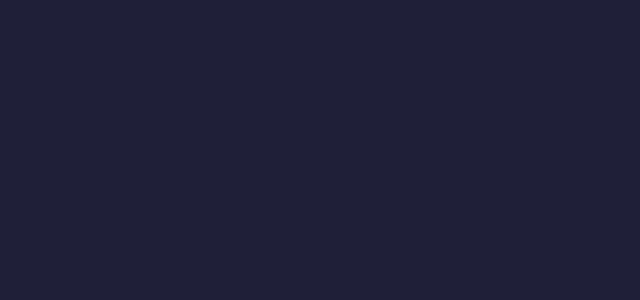
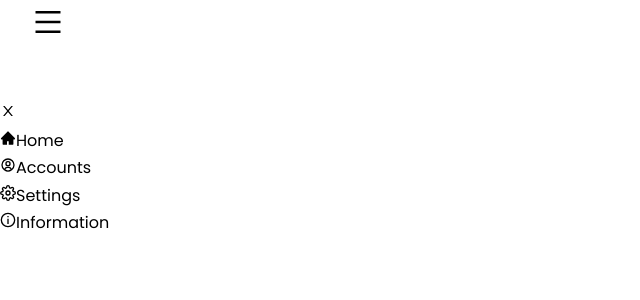
Before and after one commit to Putra1105/smeaspedia, a React (Create React App) app in the folder frontend/: page / in a window 1280 px wide. Shown: the top 300 px of the page, without its empty margins (0-640 px from the left). Built offline with nearby package versions, Linux system fonts and the light colour scheme.

Commit message:
nav setengah jadi

```diff
--- a/frontend/package.json
+++ b/frontend/package.json
@@ -10,6 +10,7 @@
     "react": "^18.2.0",
     "react-dom": "^18.2.0",
     "react-icons": "^4.4.0",
+    "react-router-dom": "^6.3.0",
     "react-scripts": "5.0.1",
     "web-vitals": "^2.1.4"
   },
--- a/frontend/public/index.html
+++ b/frontend/public/index.html
@@ -5,39 +5,10 @@
     <link rel="icon" href="%PUBLIC_URL%/favicon.ico" />
     <meta name="viewport" content="width=device-width, initial-scale=1" />
     <meta name="theme-color" content="#000000" />
-    <meta
-      name="description"
-      content="Web site created using create-react-app"
-    />
     <link rel="apple-touch-icon" href="%PUBLIC_URL%/logo192.png" />
-    <!--
-      manifest.json provides metadata used when your web app is installed on a
-      user's mobile device or desktop. See https://developers.google.com/web/fundamentals/web-app-manifest/
-    -->
-    <link rel="manifest" href="%PUBLIC_URL%/manifest.json" />
-    <!--
-      Notice the use of %PUBLIC_URL% in the tags above.
-      It will be replaced with the URL of the `public` folder during the build.
-      Only files inside the `public` folder can be referenced from the HTML.
-
-      Unlike "/favicon.ico" or "favicon.ico", "%PUBLIC_URL%/favicon.ico" will
-      work correctly both with client-side routing and a non-root public URL.
-      Learn how to configure a non-root public URL by running `npm run build`.
-    -->
-    <title>React App</title>
+    <title>SmeasPedia</title>
   </head>
   <body>
-    <noscript>You need to enable JavaScript to run this app.</noscript>
     <div id="root"></div>
-    <!--
-      This HTML file is a template.
-      If you open it directly in the browser, you will see an empty page.
-
-      You can add webfonts, meta tags, or analytics to this file.
-      The build step will place the bundled scripts into the <body> tag.
-
-      To begin the development, run `npm start` or `yarn start`.
-      To create a production bundle, use `npm run build` or `yarn build`.
-    -->
   </body>
 </html>
--- a/frontend/src/App.jsx
+++ b/frontend/src/App.jsx
@@ -1,7 +1,12 @@
 import React from 'react';
+import Home from './pages/Home';
 
 const App = () => {
-  return <></>;
+  return (
+    <div className="app">
+      <Home />
+    </div>
+  );
 };
 
 export default App;
--- /dev/null
+++ b/frontend/src/component/Navbar/Nav.jsx
@@ -0,0 +1,43 @@
+import React from 'react';
+import { AiOutlineMenu } from 'react-icons/ai';
+import { Link } from 'react-router-dom';
+import { AiOutlineClose } from 'react-icons/ai';
+import { useState } from 'react';
+import { SidebarData } from './SidebarData';
+import './nav.css';
+
+const Nav = () => {
+  const [sidebar, setSidebar] = useState(false);
+
+  const showSidebar = () => setSidebar(!sidebar);
+  return (
+    <>
+      <div className="navbar">
+        <Link to="#" className="menu-bars">
+          <AiOutlineMenu onClick={showSidebar} />
+        </Link>
+      </div>
+      <nav className={sidebar ? 'nav-menu active' : 'nav-meny'}>
+        <ul className="nav-menu-items">
+          <li className="navbar-toggle">
+            <Link to="#" className="menu-bar">
+              <AiOutlineClose />
+            </Link>
+          </li>
+          {SidebarData.map((item, index) => {
+            return (
+              <li key={index} className={item.cName}>
+                <Link to={item.path}>
+                  {item.icon}
+                  <span>{item.title}</span>
+                </Link>
+              </li>
+            );
+          })}
+        </ul>
+      </nav>
+    </>
+  );
+};
+
+export default Nav;
--- /dev/null
+++ b/frontend/src/component/Navbar/SidebarData.jsx
@@ -0,0 +1,32 @@
+import React from 'react';
+import { AiFillHome } from 'react-icons/ai';
+import { BiUserCircle } from 'react-icons/bi';
+import { FiSettings } from 'react-icons/fi';
+import { GrCircleInformation } from 'react-icons/gr';
+
+export const SidebarData = [
+  {
+    title: 'Home',
+    path: '/',
+    icon: <AiFillHome />,
+    cName: 'nav-text',
+  },
+  {
+    title: 'Accounts',
+    path: '/accounts',
+    icon: <BiUserCircle />,
+    cName: 'nav-text',
+  },
+  {
+    title: 'Settings',
+    path: '/settings',
+    icon: <FiSettings />,
+    cName: 'nav-text',
+  },
+  {
+    title: 'Information',
+    path: '/information',
+    icon: <GrCircleInformation />,
+    cName: 'nav-text',
+  },
+];
--- /dev/null
+++ b/frontend/src/component/Navbar/nav.css
@@ -0,0 +1,13 @@
+.navbar {
+  background: var(--color-grey-white);
+  height: 100px;
+  display: flex;
+  justify-content: start;
+  aligh-items: center;
+}
+.menu-bars {
+  margin-left: 2rem;
+  font-size: 2rem;
+  background: none;
+  color: var(--color-grey);
+}
--- a/frontend/src/index.css
+++ b/frontend/src/index.css
@@ -10,21 +10,6 @@
   text-decoration: none;
 }
 
-:root {
-  --color-bg: #1f1f38;
-  --color-bg-variant: #2c2c6c;
-  --color-primary: #4db5ff;
-  --color-primary-variant: rgba(77, 181, 255, 0.4);
-  --color-white: #fff;
-  --color-light: rgba(255, 255, 255, 0.6);
-
-  --transition: all 400ms ease;
-
-  --container-width-lg: 75%;
-  --container-width-md: 86%;
-  --container-width-sm: 90%;
-}
-
 html {
   scroll-behavior: smooth;
 }
@@ -35,10 +20,7 @@ html {
 
 body {
   font-family: 'Poppins', sans-serif;
-  background: var(--color-bg);
-  color: var(--color-white);
   line-height: 1.7;
-  background-image: url();
 }
 
 /*================GENERAL STYLE===================================*/
@@ -117,24 +99,10 @@ img {
 
 /*=================MEDIA QUERIES (MEDIUM DEVICE)==========================*/
 @media screen and (max-width: 1024px) {
-  .container {
-    width: var(--container-width-md);
-  }
-
-  section {
-    margin-top: 6rem;
-  }
 }
 
 /*=================MEDIA QUERIES (SMALL DEVICE)==========================*/
 @media screen and (max-width: 600px) {
-  .container {
-    width: var(--container-width-sm);
-  }
-
-  section > h2 {
-    margin-top: 2rem;
-  }
 }
 
 /* terserah */
--- a/frontend/src/pages/Home.jsx
+++ b/frontend/src/pages/Home.jsx
@@ -1,7 +1,16 @@
 import React from 'react';
+import Nav from '../component/Navbar/Nav.jsx';
+import { BrowserRouter as Router, Routes, Route } from 'react-router-dom';
 
 const Home = () => {
-  return <div>Home</div>;
+  return (
+    <Router>
+      <Nav />
+      <Routes>
+        <Route path="/" />
+      </Routes>
+    </Router>
+  );
 };
 
 export default Home;
--- a/frontend/src/styles/variable.css
+++ b/frontend/src/styles/variable.css
@@ -4,4 +4,8 @@
   --color-dark: #1d1d2c;
   --color-grey-light: #bbbbbf;
   --color-grey: #60606b;
+
+  --container-width-lg: 75%;
+  --container-width-md: 86%;
+  --container-width-sm: 90%;
 }
```
Also changed, not shown: frontend/src/component/Nav.jsx (deleted, +0 -8 lines), frontend/src/component/nav.css (deleted), 1 other file (tests, documents, lock files or other folders).
